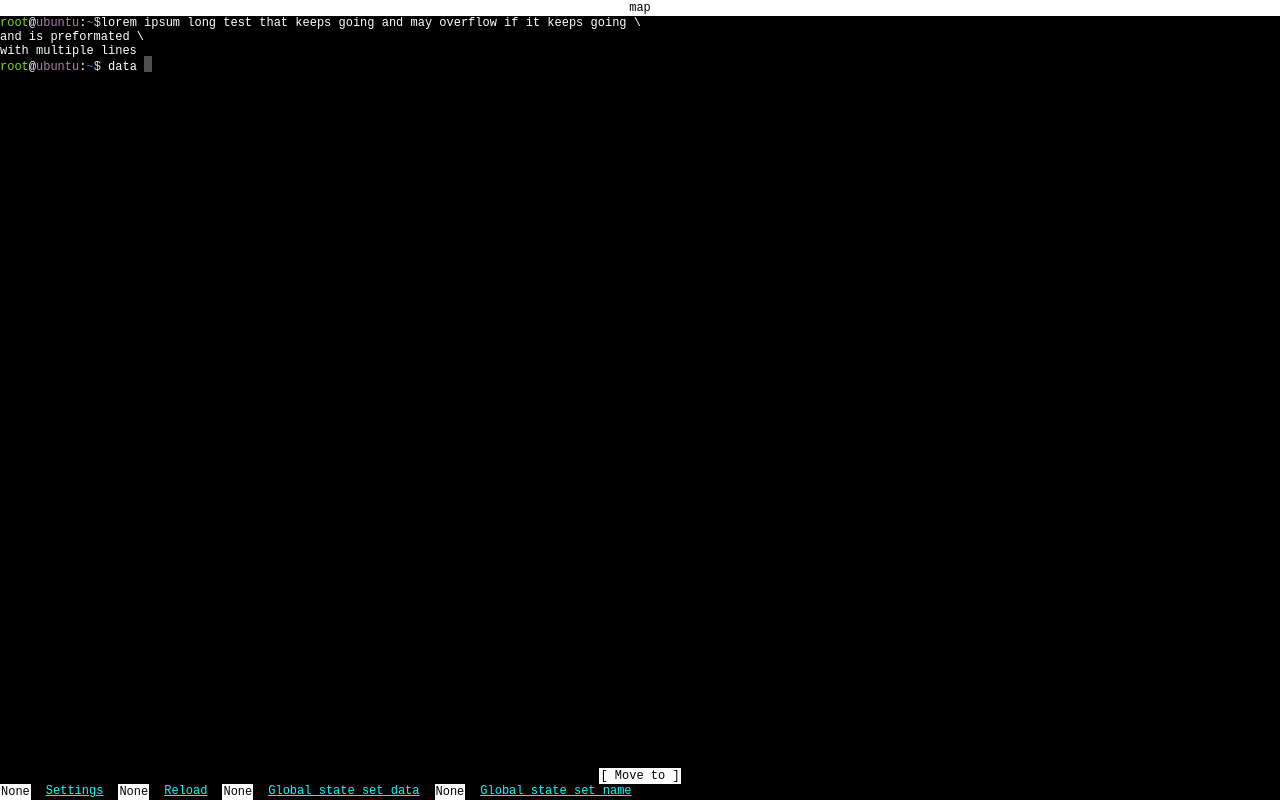
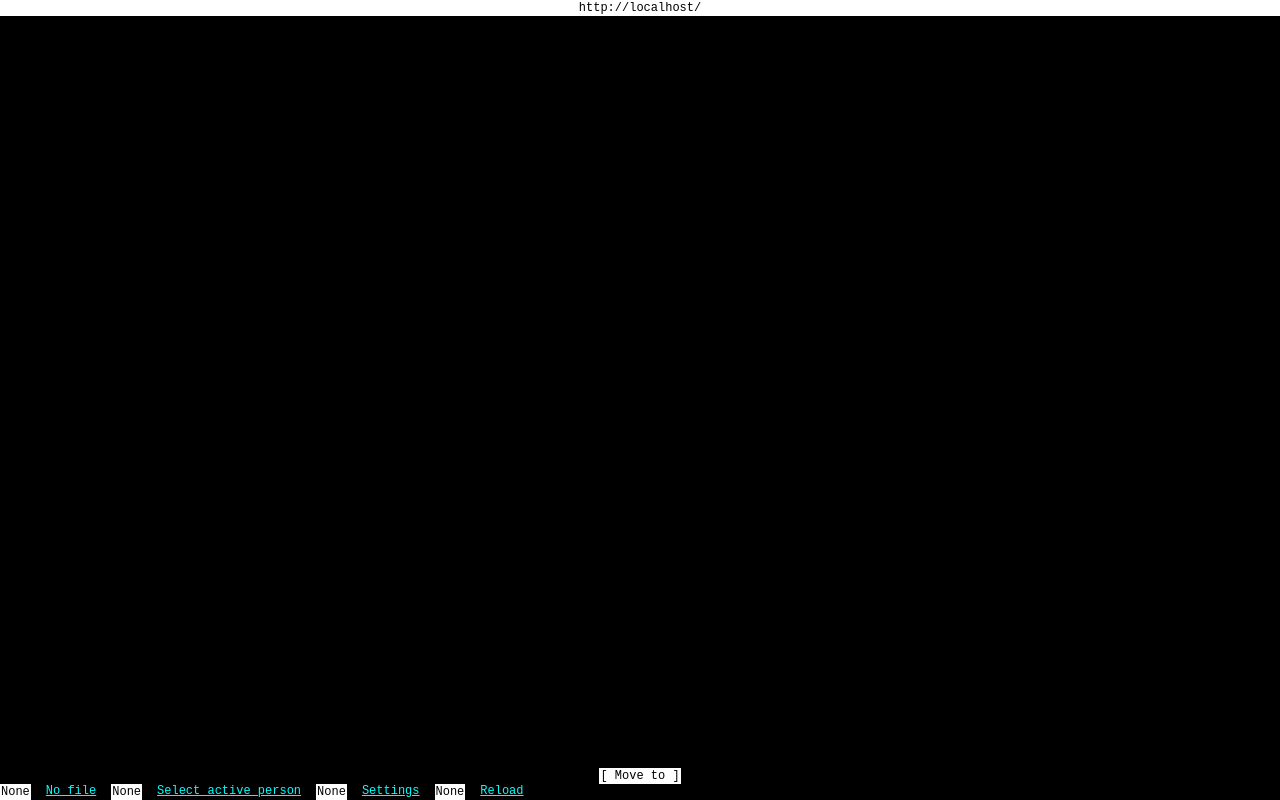
Before and after one commit to anud12/xml-xsd, a React app in the folder client/: page / in a window 1280 px wide. Built offline with nearby package versions, Linux system fonts and the light colour scheme; the HTML template or start-up script is replaced by a standard one.

Commit message:
added frame implementation

```diff
--- a/client/src/App.tsx
+++ b/client/src/App.tsx
@@ -2,69 +2,20 @@ import React, {createContext} from 'react';
 import './App.css';
 import {JsonUtil} from "demo/dist/utils/util";
 import hot from "react-hot-loader/root";
-import {Prompt} from "./terminal/Prompt";
-import {Nano} from "./terminal/Nano";
-import {Cursor} from "./terminal/Cursor";
-import {Button} from "./terminal/Button";
-import {useGlobalState} from "./globalState";
-import {frame} from "./frame/frame";
+import {MapFrame} from "./frame/MapFrame";
+import {SelectActivePerson, selectActivePersonUrl} from "./frame/SelectActivePersonFrame";
 
 export const worldUtilContext = createContext<JsonUtil | undefined>(undefined)
 export const mainPersonIdContext = createContext<string | undefined>(undefined)
 
 function App() {
-  const [world, setWorld] = React.useState<JsonUtil | undefined>(undefined);
-  const [mainPersonId, setMainPersonId] = React.useState<string | undefined>(undefined);
 
-  const globalState = frame.useGlobalState();
-  return (
-    <>
-      <div style={{height:"100vh"}}>
-        <Nano
-          fileName={"map"}
-          alert={"Move to"}
-          menu={[{
-            key: "None",
-            label: <Button onClick={() => frame.open("http://localhost:3000")}>
-              Settings
-            </Button>
-          }, {
-            key: "None",
-            label: <Button onClick={() => {
-              window.location.reload()
-            }}>
-              Reload
-            </Button>
-          }, {
-            key: "None",
-            label: <Button onClick={() => {
-              globalState.set({name:"data"})
-            }}>
-              Global state set data
-            </Button>
-          }, {
-            key: "None",
-            label: <Button onClick={() => {
-              globalState.set({name:"name"})
-            }}>
-              Global state set name
-            </Button>
-          }]}>
-          <div>
-            <Prompt/>
-            <span style={{"whiteSpace": "pre-wrap"}}>
-          {`lorem ipsum long test that keeps going and may overflow if it keeps going \\
-and is preformated \\
-with multiple lines`}
-            </span>
-          </div>
-          <div>
-            <Prompt/> {globalState.name} <Cursor/>
-          </div>
-        </Nano>
-      </div>
-    </>
-  );
+  switch (window.location.hash) {
+    case selectActivePersonUrl:
+      return <SelectActivePerson/>
+    default:
+      return <MapFrame/>
+  }
 }
 
 export default hot.hot(App);
--- a/client/src/electron-starter.js
+++ b/client/src/electron-starter.js
@@ -28,6 +28,7 @@ function createWindow() {
             overrideBrowserWindowOptions: {
                 width: 800,
                 height: 600,
+                center: true,
                 autoHideMenuBar: true,
             }
         }
--- /dev/null
+++ b/client/src/frame/MapFrame.tsx
@@ -0,0 +1,54 @@
+import {Nano} from "../terminal/Nano";
+import {Button} from "../terminal/Button";
+import {frame} from "./frame";
+import React from "react";
+import {FileUpload} from "../terminal/FileUpload";
+import {JsonUtil} from "demo/dist/utils/util";
+import {JsonQuery} from "demo/dist/JSONQuery";
+import {selectActivePersonUrl} from "./SelectActivePersonFrame";
+
+export const MapFrame = () => {
+  const globalState = frame.useGlobalState();
+  const worldName = globalState.jsonUtil?.json.queryOptional("world_metadata")?.queryOptional("next_world_step")?.body
+  return (
+    <div style={{height:"100vh"}}>
+      <Nano
+        appName={worldName}
+        fileName={window.location.href}
+        alert={"Move to"}
+        menu={[{
+          key: "None",
+          label: <FileUpload label={worldName} onChange={async file => {
+            globalState.set({
+              jsonUtil: new JsonUtil(JsonQuery.fromText(await file.text()))
+            })
+          }}/>
+        },{
+          key: "None",
+          label: <Button onClick={() => {
+            frame.open(selectActivePersonUrl)
+          }}>
+            Select active person
+          </Button>
+        }, {
+          key: "None",
+          label: <Button onClick={() => frame.open("")}>
+            Settings
+          </Button>
+        }, {
+          key: "None",
+          label: <Button onClick={() => {
+            window.location.reload()
+          }}>
+            Reload
+          </Button>
+        }]}>
+        <div>
+
+          {globalState.activePersonId}
+
+        </div>
+      </Nano>
+    </div>
+  )
+}
--- /dev/null
+++ b/client/src/frame/SelectActivePersonFrame.tsx
@@ -0,0 +1,34 @@
+import {frame} from "./frame";
+import React from "react";
+import {Prompt} from "../terminal/Prompt";
+import {Cursor} from "../terminal/Cursor";
+import {Button} from "../terminal/Button";
+
+export const selectActivePersonUrl = "#selectActivePerson";
+
+export const SelectActivePerson = () => {
+  const globalState = frame.useGlobalState();
+  const worldName = globalState.jsonUtil?.json.queryOptional("world_metadata")?.queryOptional("next_world_step")?.body
+
+  const personList = globalState.jsonUtil?.json.queryAll("people").flatMap(people => people.queryAll("person"))
+
+  return (
+    <div style={{height:"100vh"}}>
+      <Prompt location={`~/${worldName}`}/> Select person
+      {personList?.map(value => (
+        <div key={value.$id}>
+          <Button  onClick={() => {
+            globalState.set({
+              activePersonId: value.$id
+            })
+            window.close();
+          }}>
+            {value.$name}
+          </Button>
+        </div>
+
+      ))}
+      <Cursor/>
+    </div>
+  )
+}
--- a/client/src/frame/frame.ts
+++ b/client/src/frame/frame.ts
@@ -1,17 +1,20 @@
 import {useEffect, useState} from "react";
+import {JsonUtil} from "demo/dist/utils/util";
 
 const crossSymbol = Symbol();
 
 type State = {
-  name: string
+  jsonUtil?: JsonUtil,
+  activePersonId?: string,
 }
+window.addEventListener("useGlobalState" as any, (ev: CustomEvent) => {
+  (window as any).globalState = ev.detail;
+})
 
 export class Frame {
 
   useGlobalState = () => {
-    const [state, setState] = useState<State>({
-      name: "data"
-    });
+    const [state, setState] = useState<State>((window as any).globalState);
 
     const set = (state: State) => {
       window.dispatchEvent(new CustomEvent("useGlobalState", {
@@ -20,10 +23,12 @@ export class Frame {
     }
 
     useEffect(() => {
+      (window as any).globalState = state;
       window.addEventListener("useGlobalState" as any, (evt: CustomEvent) => {
+        (window as any).globalState = evt.detail;
         setState(evt.detail)
       })
-    }, [])
+    }, []);
 
     return {
       ...state,
@@ -32,11 +37,14 @@ export class Frame {
   }
 
 
-  open = (string:string) => {
-    const childWindow = window.open(string)
+  open = (string: string) => {
+    const childWindow = window.open("http://localhost:3000/" + string);
+    if (childWindow) {
+      (childWindow as any).globalState = (window as any).globalState
+    }
 
-    childWindow?.window.addEventListener("useGlobalState" as any, (ev:CustomEvent) => {
-      if(ev.detail[crossSymbol]) {
+    childWindow?.window.addEventListener("useGlobalState" as any, (ev: CustomEvent) => {
+      if (ev.detail[crossSymbol]) {
         return
       }
       window.dispatchEvent(new CustomEvent("useGlobalState", {
@@ -48,7 +56,7 @@ export class Frame {
     })
 
     window.addEventListener("useGlobalState" as any, ev => {
-      if(ev.detail[crossSymbol]) {
+      if (ev.detail[crossSymbol]) {
         return
       }
       childWindow?.window.dispatchEvent(new CustomEvent("useGlobalState", {
--- a/client/src/index.css
+++ b/client/src/index.css
@@ -1,6 +1,6 @@
 body {
     --font-size: 12px;
-    --interactible-font: cyan;
+    --interactible-color: cyan;
     margin: 0;
     font-family: monospace;
     font-size: var(--font-size);
@@ -12,5 +12,5 @@ body {
 }
 
 .interactible-font_color {
-    color: var(--interactible-font);
+    color: var(--interactible-color);
 }
--- a/client/src/terminal/Button.css
+++ b/client/src/terminal/Button.css
@@ -1,6 +1,6 @@
 .Button {
     all: unset;
-    color: var(--interactible-font);
+    color: var(--interactible-color);
     text-decoration: underline;
     cursor: pointer;
 }
--- /dev/null
+++ b/client/src/terminal/FileUpload.css
@@ -0,0 +1,10 @@
+.FileUpload{
+  display: inline;
+  text-decoration: underline;
+  cursor: pointer;
+  color: var(--interactible-color);
+}
+
+.FileUpload__input {
+  display: none;
+}
--- /dev/null
+++ b/client/src/terminal/FileUpload.tsx
@@ -0,0 +1,25 @@
+import "./FileUpload.css";
+import {useEffect, useState} from "react";
+
+type Props = {
+  file?: File,
+  managed?: boolean,
+  label?: string,
+  onChange: (file: File) => void
+}
+
+export const FileUpload = (props: Props) => {
+
+  const [state, setState] = useState<File | undefined>()
+
+  return (
+    <label className={"FileUpload"}>
+      {props.label ?? props.file?.name ?? state?.name ?? "No file"}
+      <input className={"FileUpload__input"} type={"file"} onChange={event => {
+        const file = event.target.files?.[0] as any;
+        setState(file)
+        props.onChange(file)
+      }}/>
+    </label>
+  )
+}
--- a/client/src/terminal/Prompt.css
+++ b/client/src/terminal/Prompt.css
@@ -16,4 +16,5 @@
 
 .terminal__prompt--bling {
     color: #dddddd;
+    margin-right: calc(var(--font-size) / 1.5);
 }
```
